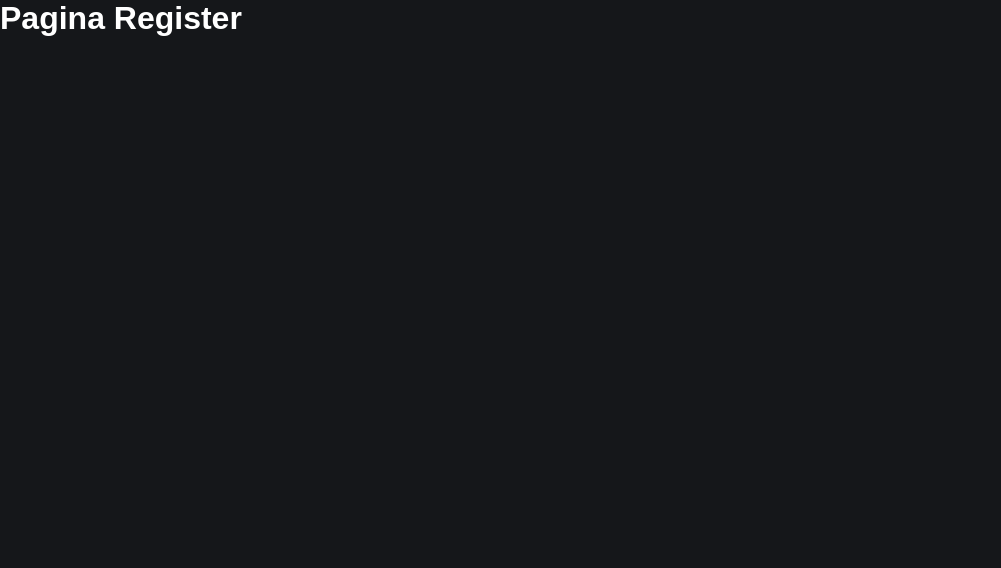
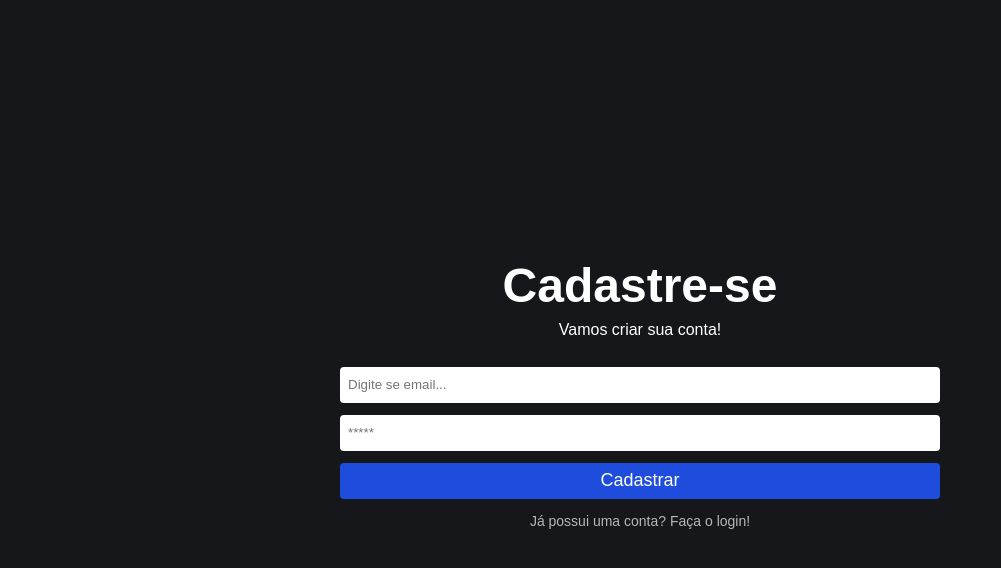
Before and after one commit to jeffpatriota/firebase, a React (Create React App) app: page /register in a window 1280 px wide. Shown: the top 568 px of the page, without its empty margins (0-1001 px from the left). Built offline with nearby package versions, Linux system fonts and the light colour scheme.

Commit message:
creating registration page

```diff
--- /dev/null
+++ b/src/pages/Admin/index.js
@@ -0,0 +1,9 @@
+import './style.css'
+
+export default function Admin(){
+    return(
+        <div>
+            <h1>Pagina ADMIN!</h1>
+        </div>
+    )
+}
--- a/src/pages/Home/index.js
+++ b/src/pages/Home/index.js
@@ -3,16 +3,31 @@
 
 import { Link } from 'react-router-dom'
 
+import { auth } from '../../firebaseconnection'
+import { signInWithEmailAndPassword } from 'firebase/auth'
+
+import { useNavigate } from 'react-router-dom'
+
 export default function Home() {
   const [email, setEmail] = useState('')
   const [password, setpassword] = useState('')
 
+  const navigate = useNavigate();
 
-  function handleLogin(e) {
+
+  async function handleLogin(e) {
     e.preventDefault();
 
     if (email !== '' && password !== '') {
-      alert("TESTE")
+
+      await signInWithEmailAndPassword(auth, email, password)
+        .then(() => {
+          //navegar para /admin
+          navigate('/admin', { replace: true })
+        })
+        .catch(() => {
+          console.log("ERRO AO FAZER O LOGIN")
+        })
 
     } else {
       alert("Preencha todos os campos!")
@@ -34,8 +49,8 @@
         />
 
         <input
-          autoComplete={false}
-          type={password}
+
+          type="password"
           placeholder='*****'
           value={password}
           onChange={(e) => setpassword(e.target.value)}
--- a/src/pages/Register/index.js
+++ b/src/pages/Register/index.js
@@ -1,7 +1,62 @@
+import { useState } from 'react'
+
+import { Link, useNavigate } from 'react-router-dom'
+import { auth } from '../../firebaseconnection'
+import { createUserWithEmailAndPassword } from 'firebase/auth'
+import { Navigate } from 'react-router-dom'
+
 export default function Register() {
-    return (
-      <div>
-        <h1>Pagina Register</h1>
-      </div>
-    )
+  const [email, setEmail] = useState('')
+  const [password, setpassword] = useState('')
+  const navigate = useNavigate();
+
+
+  async function handleRegister(e) {
+    e.preventDefault();
+
+    if (email !== '' && password !== '') {
+      await createUserWithEmailAndPassword(auth, email, password)
+        .then(() => {
+          navigate('/admin', { replace: true })
+        })
+        .catch(() => {
+          console.log("ERRO AO FAZER O CADASTRO")
+        })
+
+    } else {
+      alert("Preencha todos os campos!")
+    }
+
   }
+
+  return (
+    <div className='home-container'>
+      <h1>Cadastre-se</h1>
+      <span>Vamos criar sua conta!</span>
+
+      <form className='form' onSubmit={handleRegister}>
+        <input
+          type="text"
+          placeholder='Digite se email...'
+          value={email}
+          onChange={(e) => setEmail(e.target.value)}
+        />
+
+        <input
+          type="password"
+          placeholder='*****'
+          value={password}
+          onChange={(e) => setpassword(e.target.value)}
+        />
+
+        <button type="submit">Cadastrar</button>
+
+
+      </form>
+
+      <Link className='button-link' to='/'>
+        Já possui uma conta? Faça o login!
+      </Link>
+    </div>
+  )
+}
--- a/src/routes/index.js
+++ b/src/routes/index.js
@@ -1,13 +1,15 @@
-import {Routes, Route} from 'react-router-dom'
+import { Routes, Route } from 'react-router-dom'
 
 import Home from '../pages/Home'
 import Register from '../pages/Register'
+import Admin from '../pages/Admin'
 
-function RoutesApp (){
-    return(
+function RoutesApp() {
+    return (
         <Routes>
-            <Route path='/' element={<Home/>}/>
-            <Route path='/register' element={<Register/>}/>
+            <Route path='/' element={<Home />} />
+            <Route path='/register' element={<Register />} />
+            <Route path='/admin' element={<Admin />} />
         </Routes>
     )
 }
```
Also changed, not shown: src/pages/Admin/style.css (added).
